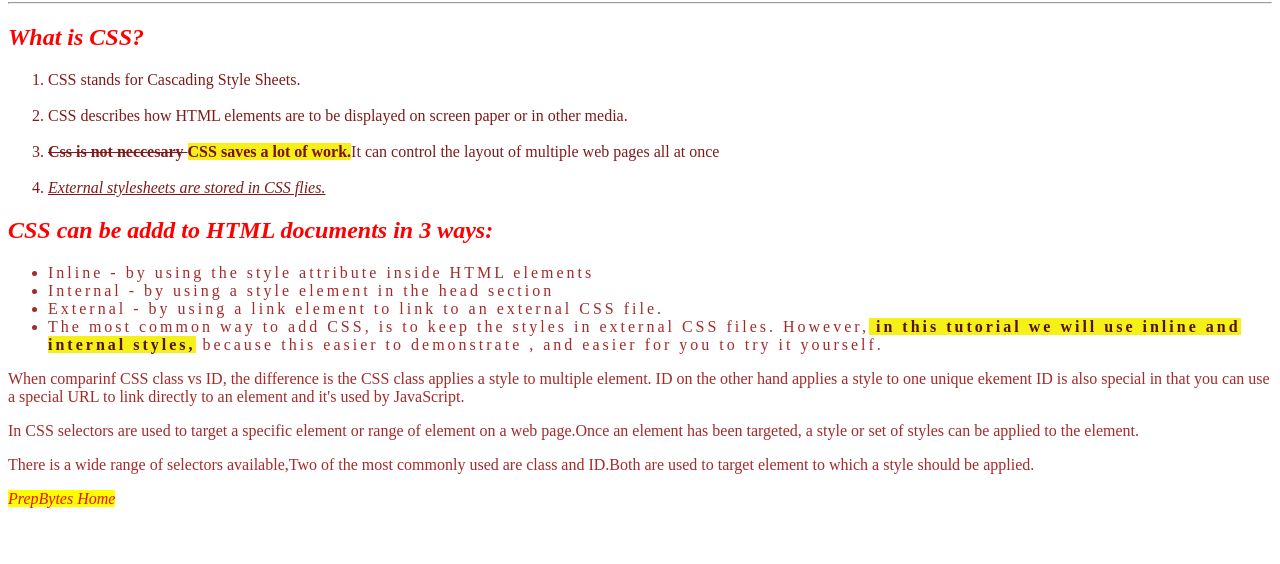
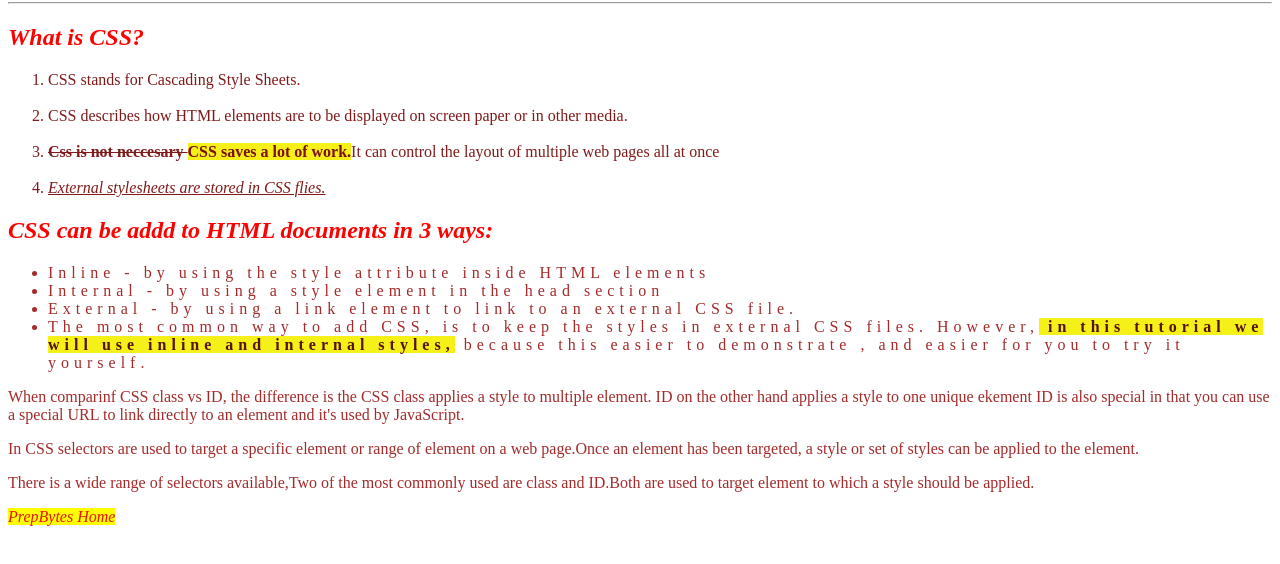
Before and after one commit to Shubham1032/CSS1, a plain HTML site: page index.html in a window 1280 px wide. Shown: the part 78-642 px from the top of the page. Drawn offline with Linux system fonts and the light colour scheme.

Commit message:
modified first handson of CSS

```diff
--- a/index.css
+++ b/index.css
@@ -23,7 +23,7 @@
 
 #txt2{
    color: brown;
-   letter-spacing: 3px;
+   letter-spacing: 5px;
 }
 .text4{
    background-color: rgb(245, 241, 24);
--- a/index.html
+++ b/index.html
@@ -8,7 +8,7 @@
    <style>
     #txt1{
         color: brown;
-        letter-spacing: 3px;
+        letter-spacing: 5px;
     }
    </style>
     <link rel="stylesheet" href="index.css">
@@ -25,10 +25,10 @@
     </ol>
     <h2 style="color: red; font-style: italic;">CSS can be addd to HTML documents in 3 ways:</h2>
     <ul>
-        <li style="color: brown; letter-spacing: 3px;">Inline - by using the style attribute inside HTML elements</li>
+        <li style="color: brown; letter-spacing: 5px;">Inline - by using the style attribute inside HTML elements</li>
         <li id="txt1">Internal - by using a style element in the head section</li>
         <li id="txt2">External - by using a link element to link to an external CSS file.</li>
-        <li style="color: brown; letter-spacing: 3px">The most common way to add CSS, is to keep the styles in external CSS files. However,<span class="text4"> in this tutorial we will use inline and internal styles,</span> because this easier to demonstrate , and easier for you to try it yourself.</li>
+        <li style="color: brown; letter-spacing: 5px">The most common way to add CSS, is to keep the styles in external CSS files. However,<span class="text4"> in this tutorial we will use inline and internal styles,</span> because this easier to demonstrate , and easier for you to try it yourself.</li>
 
     </ul>
     <p>When comparinf CSS class vs ID, the difference is the CSS class applies a style to multiple element. ID on the other hand applies a style to one unique ekement ID is also special in that you can use a special URL to link directly to an element and it's used by JavaScript.</p>
```
